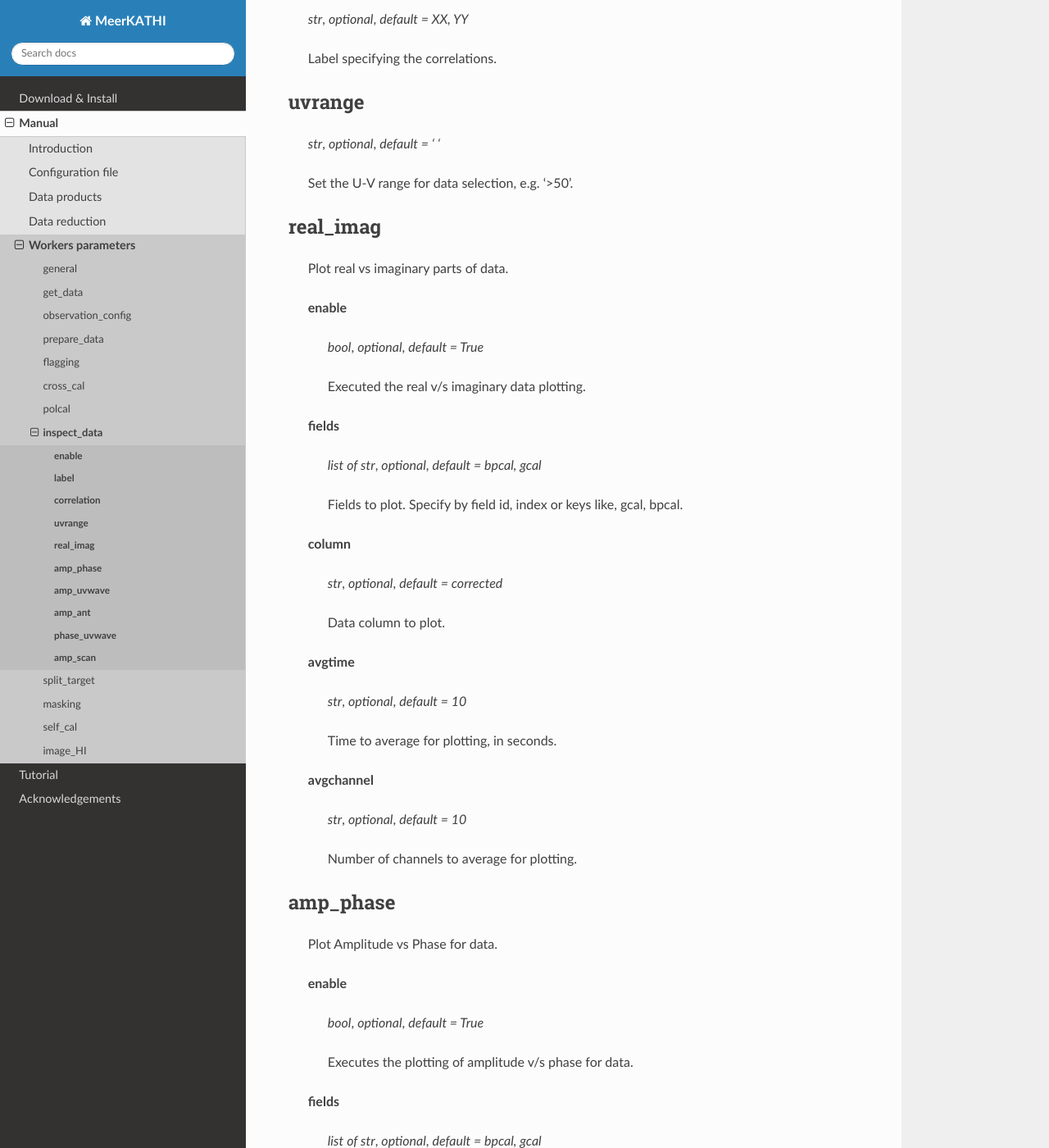
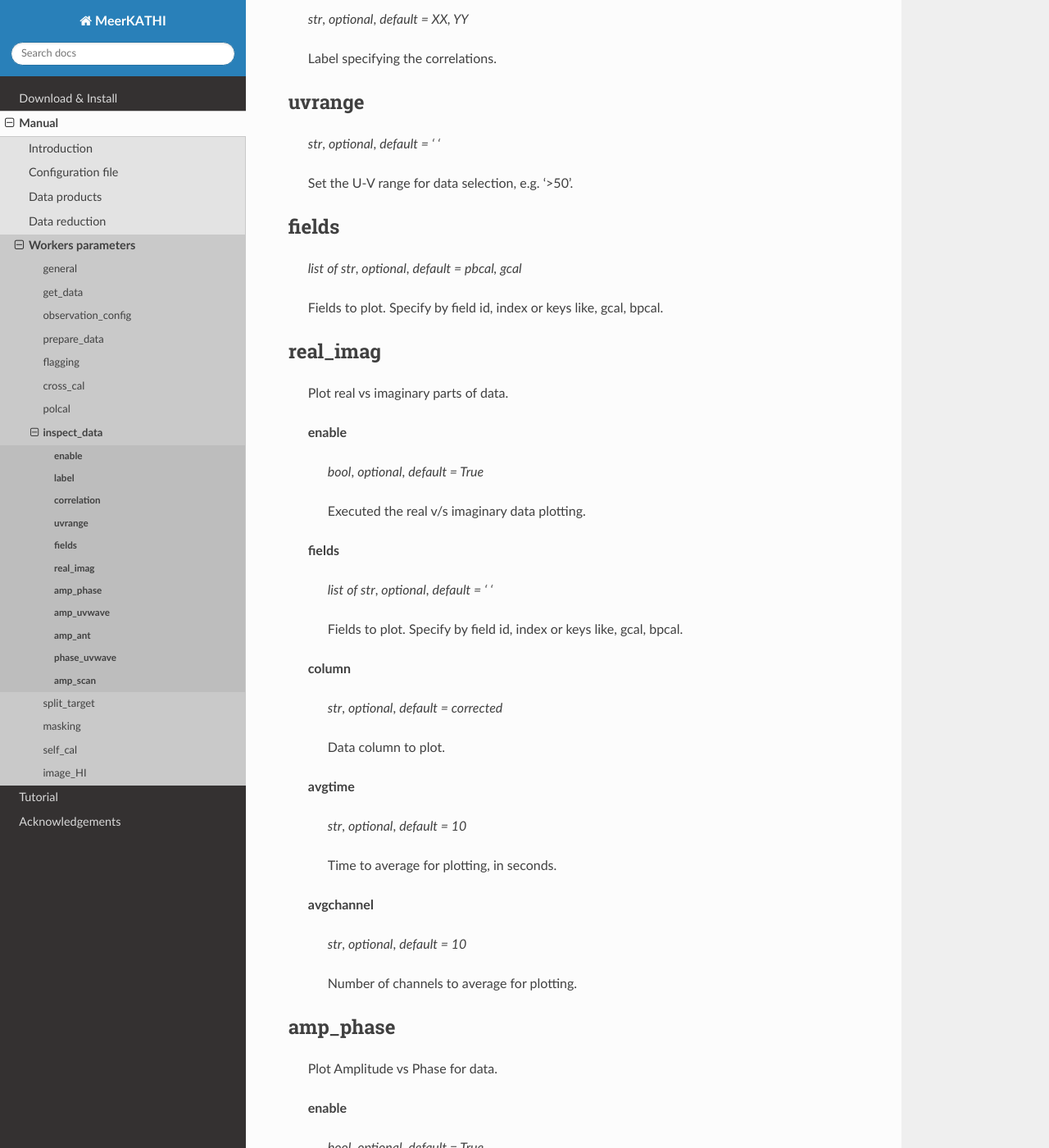
Before and after one commit to paoloserra/MeerKATHI-docs, a Sphinx documentation site: the page built from sphinx/manual/workers/inspect_data/index.rst, in a window 1280 px wide and 1400 px high, scrolled down 556 px. Shown: the whole window at 82% size. Built offline with Sphinx 7.4.7 and the Read the Docs theme 2.0.0, drawn with Linux system fonts in a browser that asks for light colours; some of the changed text lies outside the part shown.

Commit message:
update to latest master

```diff
--- a/sphinx/manual/workers/cross_cal/index.rst
+++ b/sphinx/manual/workers/cross_cal/index.rst
@@ -289,6 +289,12 @@ Carry out Cross calibration of the data (delay, bandpass and gain calibration)
     *str*, *optional*, *default = inf*
 
     Solution interval for bandpass calibration.
+
+  **solint_PREB0**
+
+    *str*, *optional*, *default = 60s*
+
+    Solution interval for delay-correction calibration.
 
   **set_refant**
 
--- a/sphinx/manual/workers/flagging/index.rst
+++ b/sphinx/manual/workers/flagging/index.rst
@@ -102,7 +102,7 @@ Flagging of the data.
 
   **enable**
 
-    *bool*, *optional*, *default = False*
+    *bool*, *optional*, *default = True*
 
     Enables flagging of autocorrelations.
 
--- a/sphinx/manual/workers/inspect_data/index.rst
+++ b/sphinx/manual/workers/inspect_data/index.rst
@@ -64,6 +64,18 @@ Dignostic plots of the first-pass cross-calibrated data.
 
 
 
+.. _inspect_data_fields:
+
+--------------------------------------------------
+**fields**
+--------------------------------------------------
+
+  *list* *of str*, *optional*, *default = pbcal, gcal*
+
+  Fields to plot. Specify by field id, index or keys like, gcal, bpcal.
+
+
+
 .. _inspect_data_real_imag:
 
 --------------------------------------------------
@@ -80,7 +92,7 @@ Dignostic plots of the first-pass cross-calibrated data.
 
   **fields**
 
-    *list* *of str*, *optional*, *default = bpcal, gcal*
+    *list* *of str*, *optional*, *default = ' '*
 
     Fields to plot. Specify by field id, index or keys like, gcal, bpcal.
 
@@ -120,7 +132,7 @@ Dignostic plots of the first-pass cross-calibrated data.
 
   **fields**
 
-    *list* *of str*, *optional*, *default = bpcal, gcal*
+    *list* *of str*, *optional*, *default = ' '*
 
     Fields to plot. Specify by field id, index or keys like: gcal, bpcal.
 
@@ -160,7 +172,7 @@ Dignostic plots of the first-pass cross-calibrated data.
 
   **fields**
 
-    *list* *of str*, *optional*, *default = bpcal, gcal*
+    *list* *of str*, *optional*, *default = ' '*
 
     Fields to plot. Specify by field id, index or keys like: gcal, bpcal.
 
@@ -200,7 +212,7 @@ Dignostic plots of the first-pass cross-calibrated data.
 
   **fields**
 
-    *list* *of str*, *optional*, *default = bpcal, gcal*
+    *list* *of str*, *optional*, *default = ' '*
 
     Fields to plot. Specify by field id, index or keys like: gcal, bpcal.
 
@@ -240,7 +252,7 @@ Dignostic plots of the first-pass cross-calibrated data.
 
   **fields**
 
-    *list* *of str*, *optional*, *default = bpcal, gcal*
+    *list* *of str*, *optional*, *default = ' '*
 
     Fields to plot. Specify by field id, index or keys like: gcal, bpcal.
 
@@ -280,7 +292,7 @@ Dignostic plots of the first-pass cross-calibrated data.
 
   **fields**
 
-    *list* *of str*, *optional*, *default = bpcal, gcal*
+    *list* *of str*, *optional*, *default = ' '*
 
     Fields to plot. Specify by field id, index or keys like: gcal, bpcal.
 
```
Also changed, not shown: 14 other files.
